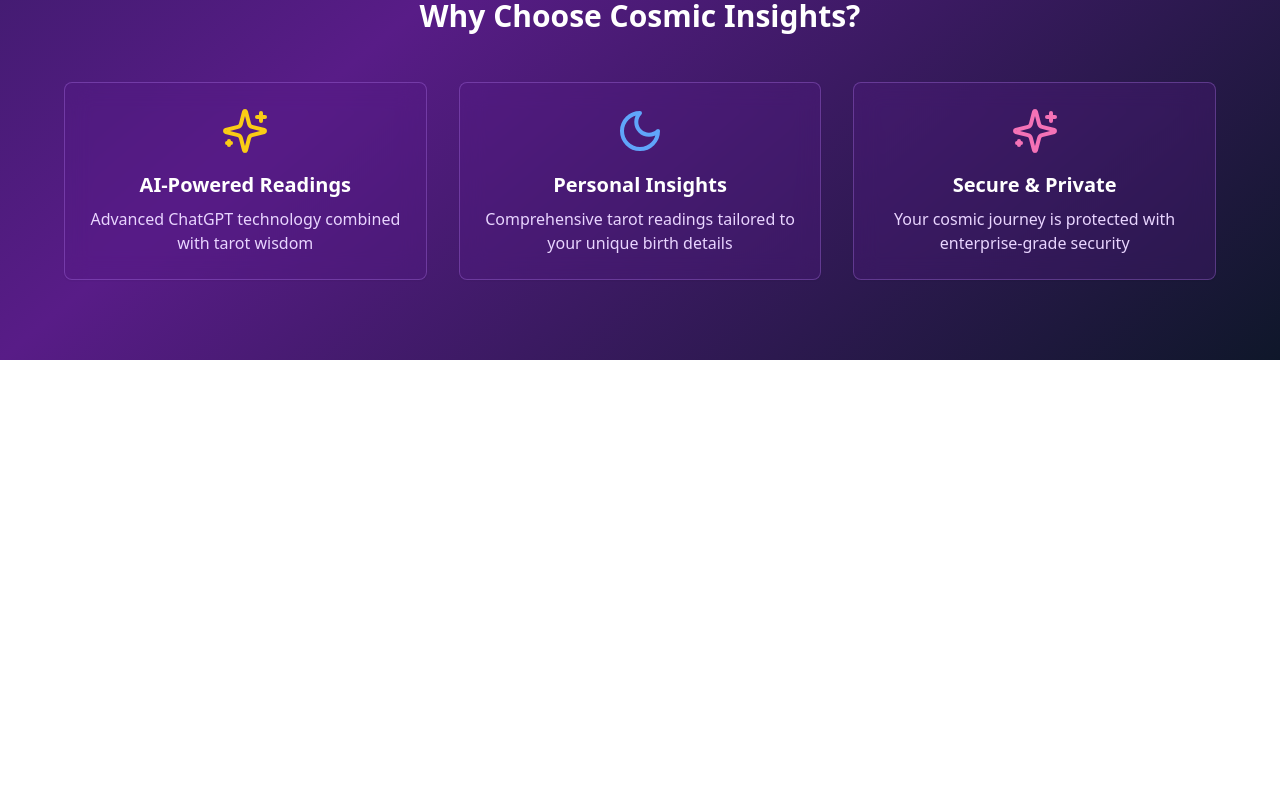
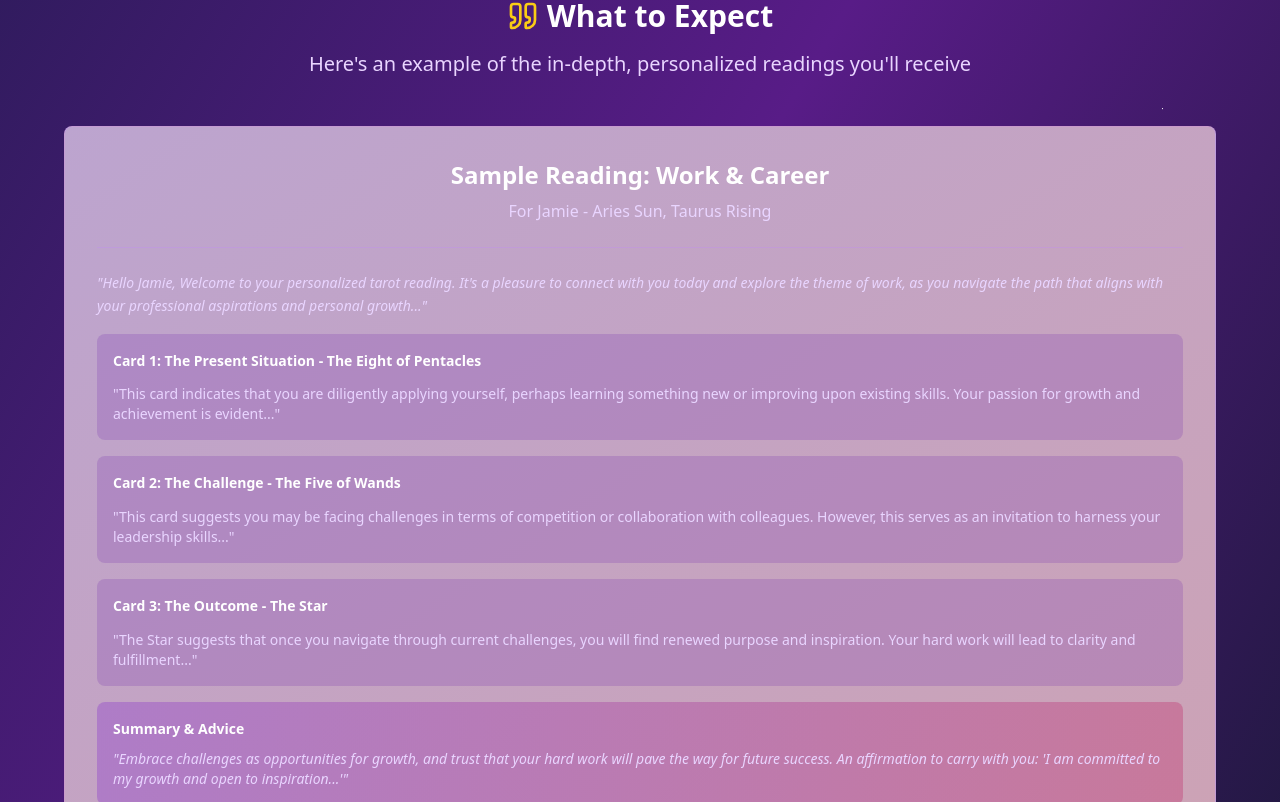
Before and after one commit to jamies666/stellar-future-decoded, a React (Vite) app: page / in a window 1280 px wide. Shown: the part 718-1520 px from the top of the page. Before the commit the page ends 1078 px from the top, so only its background shows below. Built offline with nearby package versions, Linux system fonts and the light colour scheme.

Commit message:
Add example reading to landing page
Added an example reading to the landing page to show users the kind of responses they can expect.

```diff
--- a/src/pages/Index.tsx
+++ b/src/pages/Index.tsx
@@ -1,7 +1,8 @@
+
 import { useState, useEffect } from "react";
 import { Button } from "@/components/ui/button";
 import { Card, CardContent } from "@/components/ui/card";
-import { Stars, Moon, Sun, Sparkles, User } from "lucide-react";
+import { Stars, Moon, Sun, Sparkles, User, Quote } from "lucide-react";
 import AuthModal from "@/components/AuthModal";
 import UserProfileForm from "@/components/UserProfileForm";
 import ReadingSelector from "@/components/ReadingSelector";
@@ -175,6 +176,76 @@ const Index = () => {
           </section>
         )}
 
+        {/* Example Reading Section */}
+        {!user && (
+          <section className="py-20 px-6">
+            <div className="max-w-6xl mx-auto">
+              <div className="text-center mb-12">
+                <h3 className="text-3xl font-bold text-white mb-4 flex items-center justify-center gap-2">
+                  <Quote className="h-8 w-8 text-yellow-400" />
+                  What to Expect
+                </h3>
+                <p className="text-xl text-purple-200">
+                  Here's an example of the in-depth, personalized readings you'll receive
+                </p>
+              </div>
+
+              <Card className="bg-gradient-to-br from-purple-900/40 to-pink-900/40 border-purple-400/30 backdrop-blur-md">
+                <CardContent className="p-8">
+                  <div className="space-y-6">
+                    <div className="text-center border-b border-purple-400/30 pb-6">
+                      <h4 className="text-2xl font-bold text-white mb-2">Sample Reading: Work & Career</h4>
+                      <p className="text-purple-200">For Jamie - Aries Sun, Taurus Rising</p>
+                    </div>
+
+                    <div className="prose prose-invert max-w-none">
+                      <div className="text-purple-100 leading-relaxed space-y-4 text-sm">
+                        <p className="italic text-purple-200">
+                          "Hello Jamie, Welcome to your personalized tarot reading. It's a pleasure to connect with you today and explore the theme of work, as you navigate the path that aligns with your professional aspirations and personal growth..."
+                        </p>
+
+                        <div className="bg-purple-800/20 rounded-lg p-4 space-y-3">
+                          <h5 className="text-white font-semibold">Card 1: The Present Situation - The Eight of Pentacles</h5>
+                          <p className="text-purple-200 text-sm">
+                            "This card indicates that you are diligently applying yourself, perhaps learning something new or improving upon existing skills. Your passion for growth and achievement is evident..."
+                          </p>
+                        </div>
+
+                        <div className="bg-purple-800/20 rounded-lg p-4 space-y-3">
+                          <h5 className="text-white font-semibold">Card 2: The Challenge - The Five of Wands</h5>
+                          <p className="text-purple-200 text-sm">
+                            "This card suggests you may be facing challenges in terms of competition or collaboration with colleagues. However, this serves as an invitation to harness your leadership skills..."
+                          </p>
+                        </div>
+
+                        <div className="bg-purple-800/20 rounded-lg p-4 space-y-3">
+                          <h5 className="text-white font-semibold">Card 3: The Outcome - The Star</h5>
+                          <p className="text-purple-200 text-sm">
+                            "The Star suggests that once you navigate through current challenges, you will find renewed purpose and inspiration. Your hard work will lead to clarity and fulfillment..."
+                          </p>
+                        </div>
+
+                        <div className="bg-gradient-to-r from-purple-700/30 to-pink-700/30 rounded-lg p-4">
+                          <h5 className="text-white font-semibold mb-2">Summary & Advice</h5>
+                          <p className="text-purple-200 text-sm italic">
+                            "Embrace challenges as opportunities for growth, and trust that your hard work will pave the way for future success. An affirmation to carry with you: 'I am committed to my growth and open to inspiration...'"
+                          </p>
+                        </div>
+                      </div>
+                    </div>
+
+                    <div className="text-center pt-6 border-t border-purple-400/30">
+                      <p className="text-purple-200 text-sm">
+                        Each reading includes detailed card interpretations, practical advice, and personalized guidance
+                      </p>
+                    </div>
+                  </div>
+                </CardContent>
+              </Card>
+            </div>
+          </section>
+        )}
+
         {/* Logged in experience */}
         {user && (
           <div className="max-w-4xl mx-auto px-6 py-12">
```
